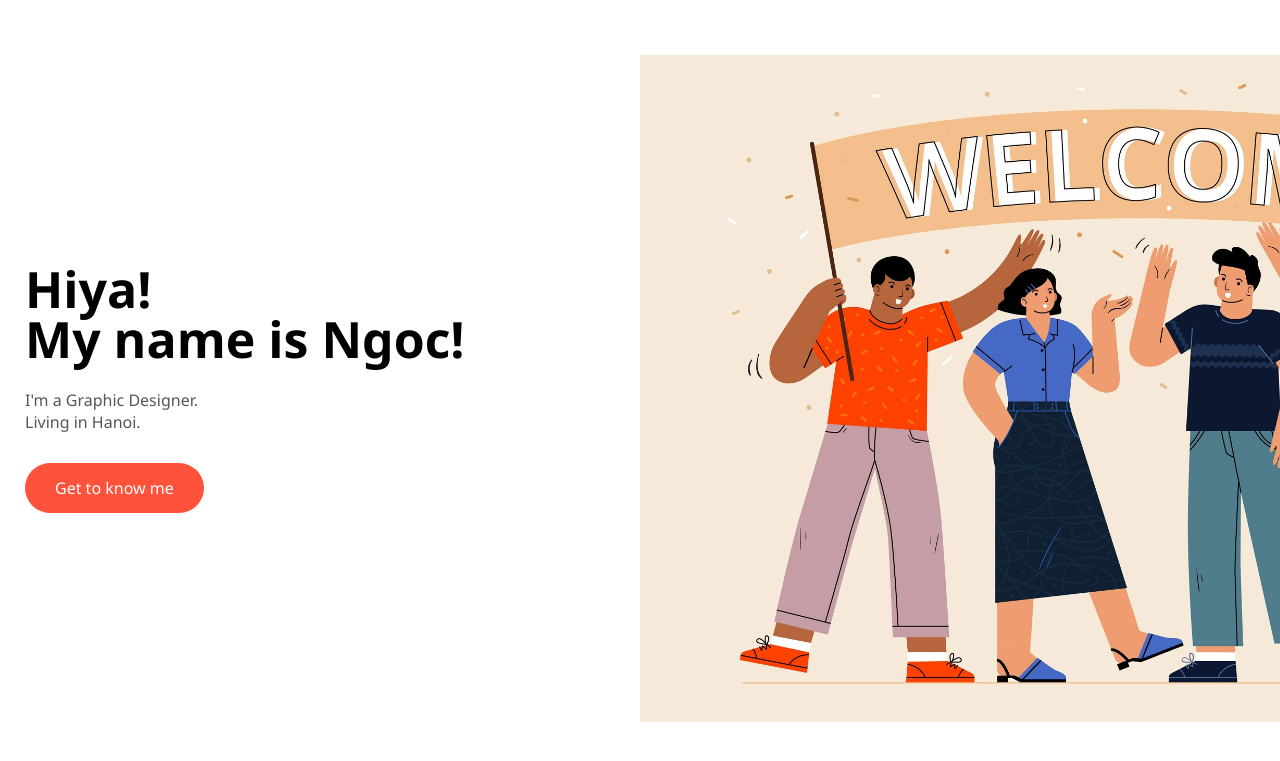
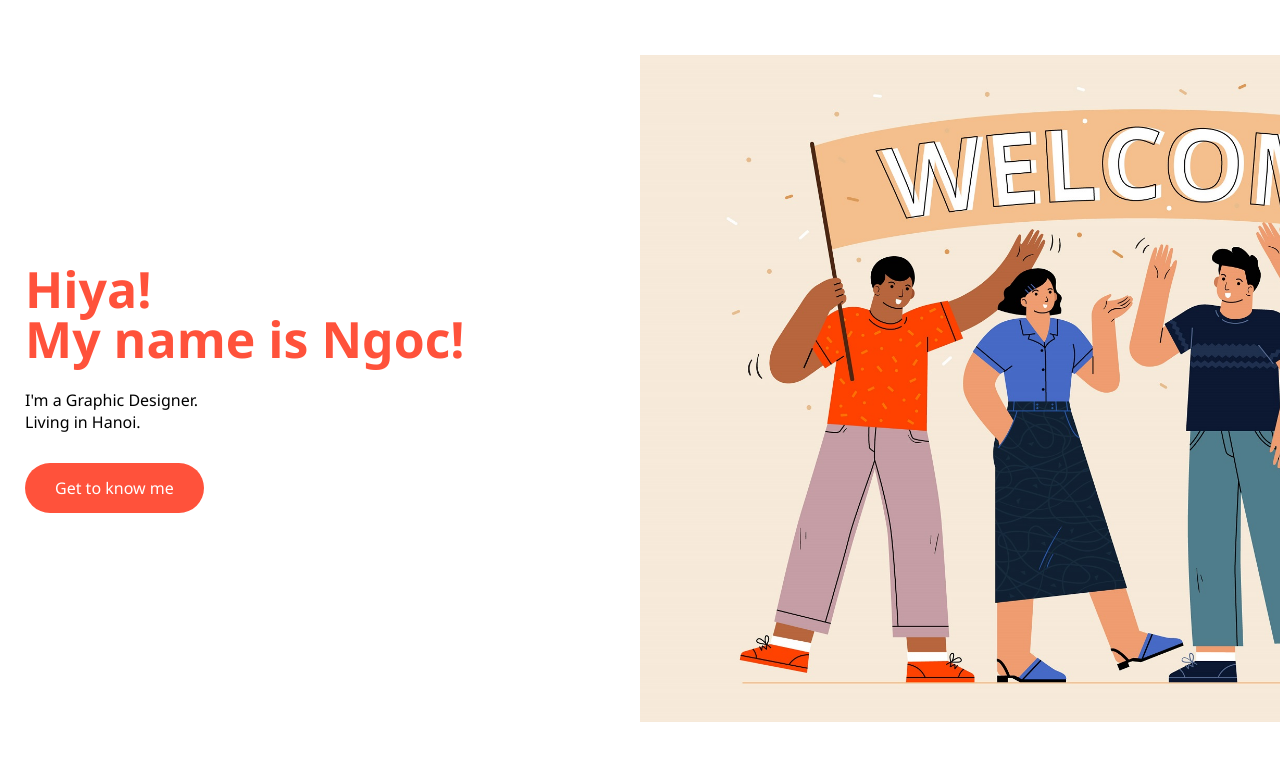
Before and after one commit to khunkim94/khunkim94.github.io, a plain HTML site: page hw/bai1/index.html in a window 1280 px wide. Shown: the part 97-858 px from the top of the page. Drawn offline with Linux system fonts and the light colour scheme.

Commit message:
sửa css

```diff
--- a/hw/bai1/about-style.css
+++ b/hw/bai1/about-style.css
@@ -26,7 +26,7 @@ a {
   color: #555;
 }
 p {
-  color: #555;
+  color: black;
 }
 .container {
   max-width: 1300px;
@@ -36,9 +36,11 @@ p {
 }
 h1 {
   text-align: center;
+  color: #ff523b;
+  padding-bottom: 40px;
 }
 #bg {
-	margin-left: auto;
-	margin-right: auto;
-	display: block;
+  margin-left: auto;
+  margin-right: auto;
+  display: block;
 }
--- a/hw/bai1/contact-style.css
+++ b/hw/bai1/contact-style.css
@@ -26,7 +26,11 @@ a {
   color: #555;
 }
 p {
-  color: #555;
+  color: black;
+}
+h1 {
+  color: #ff523b;
+  padding-bottom: 40px;
 }
 .container {
   max-width: 1300px;
@@ -34,7 +38,9 @@ p {
   padding-left: 25px;
   padding-right: 25px;
 }
-h1, h2, ul {
+h1,
+h2,
+ul {
   text-align: center;
 }
 ul {
@@ -52,7 +58,7 @@ ul li {
   border-radius: 30px;
 }
 img {
-	margin-left: auto;
-	margin-right: auto;
-	display: block;
+  margin-left: auto;
+  margin-right: auto;
+  display: block;
 }
--- a/hw/bai1/index-style.css
+++ b/hw/bai1/index-style.css
@@ -1,5 +1,5 @@
 * {
-  font-family: 'Segoe UI', Tahoma, Geneva, Verdana, sans-serif;
+  font-family: "Segoe UI", Tahoma, Geneva, Verdana, sans-serif;
   margin: 0;
   padding: 0;
   box-sizing: border-box;
@@ -26,7 +26,10 @@ a {
   color: #555;
 }
 p {
-  color: #555;
+  color: black;
+}
+h1 {
+  color: #ff523b;
 }
 .container {
   max-width: 1300px;
```
